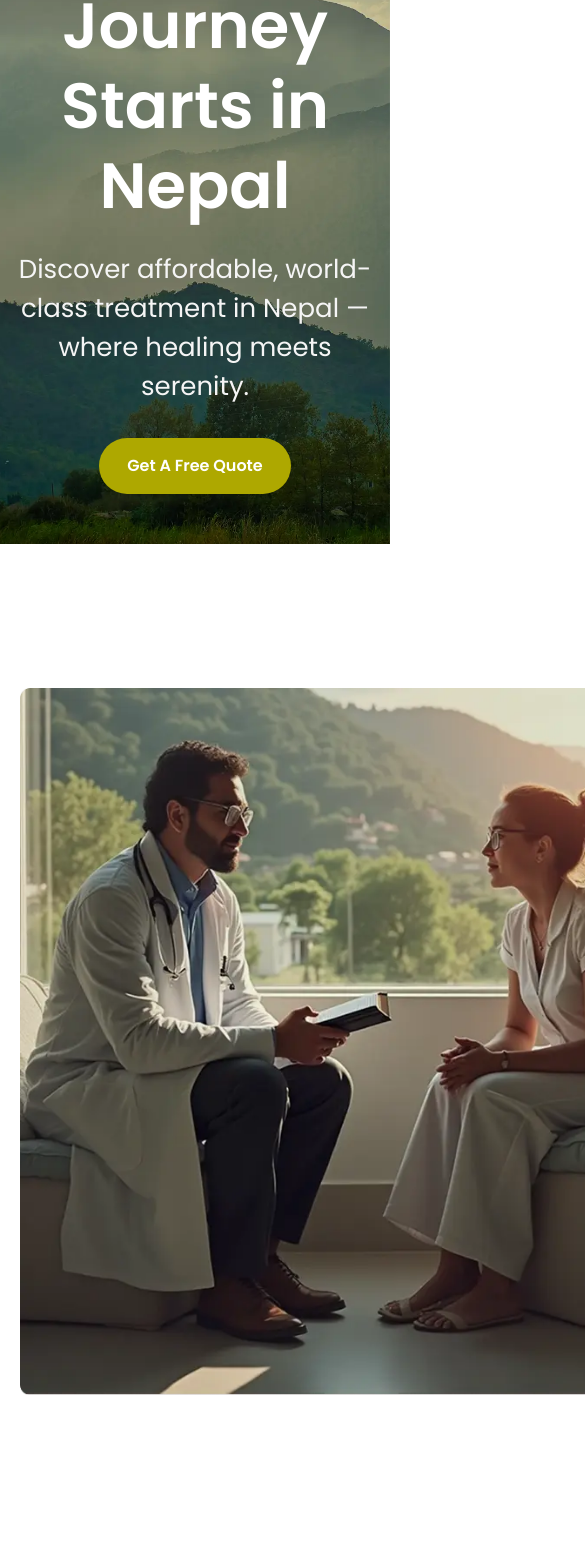
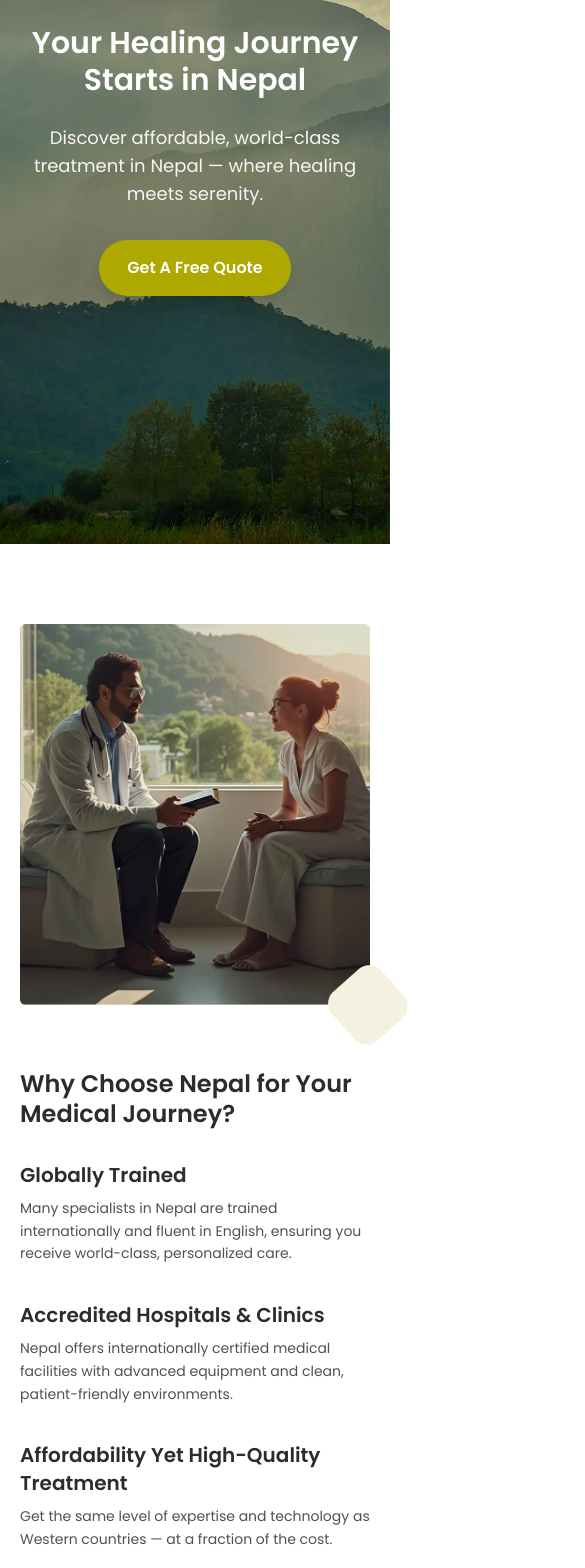
Before and after one commit to SDhakZ/MediConnect, a React (Vite) app: page /landing in a window 390 px wide. Shown: the part 320-1888 px from the top of the page, 585 px wide, since content can reach past the window. Built offline with nearby package versions, Linux system fonts and the light colour scheme.

Commit message:
refactor: Mild responsiveness

```diff
--- a/src/layouts/navbar.jsx
+++ b/src/layouts/navbar.jsx
@@ -26,7 +26,7 @@ function Navbar() {
     <nav
       className={`${
         hasShadow ? "shadow-md" : ""
-      } z-[999] sticky top-0 bg-white w-full border-gray-200 `}
+      } z-[999] px-3 sticky top-0 bg-white w-full border-gray-200 `}
     >
       <div
         className={`flex flex-wrap items-center justify-between max-w-screen-2xl ${
@@ -69,8 +69,8 @@ function Navbar() {
                 href="/landing"
                 className={`block px-3 py-2 rounded-sm md:p-0 ${
                   location.pathname === "/landing"
-                    ? "text-blue-700 font-semibold"
-                    : "text-gray-800 hover:text-blue-700"
+                    ? "text-[#13618B] font-semibold"
+                    : "text-gray-800 hover:text-[#13618B]"
                 }`}
               >
                 Landing
--- a/src/pages/components/commitmentToNepal.jsx
+++ b/src/pages/components/commitmentToNepal.jsx
@@ -58,13 +58,13 @@ export default function CommitmentToNepal() {
   const rotate = useTransform(scrollYProgress, [0, 1], [0, 90]);
   return (
     <section
-      className=" py-24 bg-gradient-to-b w-full flex justify-center from-[#EBF8FF] to-white"
+      className="py-16 md:py-24 bg-gradient-to-b w-full flex justify-center from-[#EBF8FF] to-white"
       id="commitment"
     >
       <div className="max-w-screen-2xl">
         {/* Left image + text */}
-        <div className="flex items-center gap-20">
-          <div className="w-full max-w-[790px]">
+        <div className="flex flex-col items-center gap-20 md:flex-row">
+          <div className="hidden md:block w-full max-w-[400px] md:max-w-[790px]">
             <img
               src="/lake-mountain.webp"
               alt="Lake & Mountain"
@@ -72,11 +72,18 @@ export default function CommitmentToNepal() {
             />
           </div>
 
-          <div className="flex flex-col gap-2">
-            <h2 className="mb-3 text-[48px] leading-tight max-w-[480px] font-semibold text-primary-black">
+          <div className="flex flex-col items-center gap-2 px-10 md:px-0">
+            <h2 className="mb-3 text-3xl text-center md:text-left md:text-[48px] leading-tight  md:max-w-[480px] font-semibold text-primary-black">
               Beyond Healthcare: Our Commitment to Nepal
             </h2>
-            <p className="max-w-lg mt-2 text-xl leading-relaxed text-secondary-black">
+            <div className="mt-6 md:hidden w-full  md:max-w-[790px]">
+              <img
+                src="/lake-mountain.webp"
+                alt="Lake & Mountain"
+                className="w-full"
+              />
+            </div>
+            <p className="mt-6 text-xl leading-relaxed text-center md:text-left md:mt-2 md:max-w-lg text-secondary-black">
               We promote green practices through eco-friendly recovery lodges,
               low-impact travel plans, and support for herbal agriculture.
             </p>
@@ -84,7 +91,8 @@ export default function CommitmentToNepal() {
         </div>
 
         {/*  Cards */}
-        <div className="grid md:grid-cols-[1fr_1fr] mt-24 lg:grid-cols-[1fr_2fr] gap-6 container-margin">
+
+        <div className="grid px-10 md:grid-cols-[1fr_1fr] mt-16 md:mt-24 lg:grid-cols-[1fr_2fr] gap-6 ">
           {/* Blue Feature Card */}
           <div className="bg-[#dbeafe] shadow-md flex flex-col overflow-hidden px-6 py-8 rounded-xl relative h-full">
             <h4 className="mb-2 text-3xl font-semibold text-primary-black">
--- a/src/pages/components/contactUs.jsx
+++ b/src/pages/components/contactUs.jsx
@@ -1,7 +1,7 @@
 export default function ContactUs() {
   return (
     <section className="px-4 py-12 container-margin">
-      <h2 className="mb-16 text-[64px] font-semibold text-center text-primary-black">
+      <h2 className="mb-16 text-5xl md:text-[64px] font-semibold text-center text-primary-black">
         Contact Us
       </h2>
 
@@ -29,10 +29,16 @@ export default function ContactUs() {
               rows="5"
               className="w-full px-4 py-3 border-2 border-[#76776f] rounded-md resize-none focus:outline-none"
             />
+            <button
+              type="submit"
+              className="px-12 py-3 font-medium text-white transition-all bg-green-600 rounded-full md:hidden hover:bg-green-700"
+            >
+              Submit
+            </button>
           </form>
 
           {/* Right: Contact Info */}
-          <div className="bg-[#f7f5f0] rounded-xl p-6 text-sm leading-relaxed">
+          <div className="bg-[#f7f5f0] rounded-xl p-6 mt-8 md:mt-0 text-sm leading-relaxed">
             <h4 className="mb-2 font-semibold text-[20px] text-primary-black">
               MediConnect Pokhara
             </h4>
@@ -69,7 +75,7 @@ export default function ContactUs() {
         </div>{" "}
         <button
           type="submit"
-          className="px-12 py-3 font-medium text-white transition-all bg-green-600 rounded-full hover:bg-green-700"
+          className="hidden px-12 py-3 mt-2 font-medium text-white transition-all bg-green-600 rounded-full md:flex hover:bg-green-700"
         >
           Submit
         </button>
--- a/src/pages/components/hero.jsx
+++ b/src/pages/components/hero.jsx
@@ -40,7 +40,7 @@ export default function Hero() {
           initial={{ opacity: 0, y: 20 }}
           animate={{ opacity: 1, y: 0 }}
           transition={{ duration: 1 }}
-          className="mb-6 text-[64px] leading-tight font-semibold"
+          className="mb-6 text-3xl md:text-[64px] leading-tight font-semibold"
         >
           Your Healing Journey <br /> Starts in Nepal
         </motion.h1>
@@ -49,7 +49,7 @@ export default function Hero() {
           initial={{ opacity: 0, y: 20 }}
           animate={{ opacity: 1, y: 0 }}
           transition={{ duration: 1.2, delay: 0.2 }}
-          className="max-w-xl mx-auto mb-8 text-[#F5F5F5] text-[26px] sm:text-xl"
+          className="max-w-sm md:max-w-xl mx-auto mb-8 text-[#F5F5F5] text-lg md:text-[26px] sm:text-xl"
         >
           Discover affordable, world-class treatment in Nepal —
           <br className="hidden sm:block" /> where healing meets serenity.
--- a/src/pages/components/whyMediConnect.jsx
+++ b/src/pages/components/whyMediConnect.jsx
@@ -102,13 +102,28 @@ export default function WhyMediConnect() {
         background: "linear-gradient(to bottom, #EBF8FF 0%, white 100%)",
       }}
     >
-      <div className="flex justify-between items-center mb-[112px] gap-12 mx-auto justify-items-center container-margin md:grid-cols-2">
+      <div className="flex flex-col md:flex-row justify-between items-center mb-16 md:mb-[112px] gap-12 mx-auto justify-items-center container-margin md:grid-cols-2">
         {/* Text Points */}
         <div>
-          <h2 className="mb-20 text-[48px] font-semibold leading-tight text-primary-black">
+          <h2 className="mb-10 md:mb-20 text-3xl md:text-[48px] font-semibold leading-tight text-primary-black">
             Why <br />
             MediConnect?
           </h2>
+          <div className="relative flex items-center mt-2 mb-10 md:hidden">
+            <img
+              src="/globe.webp"
+              alt="Globe with stethoscope"
+              className="w-full  max-w-[500px]"
+            />
+
+            <motion.img
+              ref={starRef}
+              style={{ rotate }}
+              src="/star.png"
+              alt="Spinning Star"
+              className="absolute max-w-[60px] top-[-24px] right-[-20px]"
+            />
+          </div>
           <ul className="space-y-10">
             {whyMediconnect.map((point, idx) => (
               <AnimatedPoint
@@ -122,7 +137,7 @@ export default function WhyMediConnect() {
         </div>
 
         {/* Image + rotating star */}
-        <div className="relative flex items-center mt-40">
+        <div className="relative items-center hidden mt-40 md:flex">
           <img
             src="/globe.webp"
             alt="Globe with stethoscope"
@@ -154,7 +169,7 @@ export default function WhyMediConnect() {
         </div>
       </section>
 
-      <section className="flex flex-col items-center gap-20 px-4 py-24 mx-auto md:flex md:flex-row container-margin">
+      <section className="flex flex-col items-center gap-20 pt-16 mx-auto md:py-24 md:flex md:flex-row container-margin">
         {/* Hex Grid */}
         <div className="max-w-[600px]">
           <img className="w-full" src="/hexagon.webp" />
--- a/src/pages/components/whyNepal.jsx
+++ b/src/pages/components/whyNepal.jsx
@@ -22,7 +22,7 @@ const AnimatedPoint = ({ title, description, delay = 0 }) => {
       ref={ref}
       initial={{ opacity: 0, y: 20 }}
       animate={controls}
-      className="flex flex-col gap-4"
+      className="flex flex-col gap-2 md:gap-4"
     >
       <h4 className="text-xl font-semibold text-primary-black">{title}</h4>
       <p className="text-sm leading-relaxed text-secondary-black">
@@ -74,18 +74,23 @@ export default function WhyNepal() {
   ];
 
   return (
-    <section ref={sectionRef} className="pb-24 pt-36 container-margin">
-      <div className="flex justify-between gap-16">
+    <section
+      ref={sectionRef}
+      className="pt-20 pb-16 md:pb-24 md:pt-36 container-margin"
+    >
+      <div className="flex flex-col items-center justify-between gap-16 md:items-start md:flex-row">
         {/* Left Image */}
-        <div className="relative ">
-          <img
-            src="/doctor-patient.webp"
-            className="max-w-[650px]"
-            alt="Doctor and Patient"
-          />
+        <div className="relative">
+          <div className="w-full max-w-[400px] md:max-w-[650px]">
+            <img
+              src="/doctor-patient.webp"
+              className="w-full"
+              alt="Doctor and Patient"
+            />
+          </div>
           <motion.img
             style={{ rotate }}
-            className="absolute -right-[71px] -bottom-16 "
+            className="absolute max-w-[80px] md:max-w-none -right-[38px] -bottom-[40px] md:-right-[71px] md:-bottom-16 "
             src="/Rectangle.png"
             alt="Rotating Accent"
           />
@@ -93,10 +98,10 @@ export default function WhyNepal() {
 
         {/* Right Text Content */}
         <div>
-          <h2 className="text-4xl leading-tight text-primary-black max-w-[423px] font-semibold">
+          <h2 className="text-2xl md:text-4xl leading-tight text-primary-black max-w-[423px] font-semibold">
             Why Choose Nepal for Your Medical Journey?
           </h2>
-          <ul className="space-y-10 mt-14 max-w-[450px] text-gray-700">
+          <ul className="space-y-9 md:space-y-10 mt-8 md:mt-14 max-w-[450px] text-gray-700">
             {whyNepal.slice(0, 4).map((data, idx) => (
               <AnimatedPoint
                 key={idx}
@@ -110,9 +115,9 @@ export default function WhyNepal() {
       </div>
 
       {/* Bottom row */}
-      <div className="flex justify-between gap-10 mt-24">
+      <div className="flex flex-col-reverse items-center justify-between gap-10 mt-12 md:mt-20 md:flex-row">
         <div className="space-y-6">
-          <ul className="space-y-10 max-w-[450px] text-gray-700">
+          <ul className="space-y-9 md:space-y-10 max-w-[450px] text-gray-700">
             {whyNepal.slice(4, 6).map((data, idx) => (
               <AnimatedPoint
                 key={idx}
```
